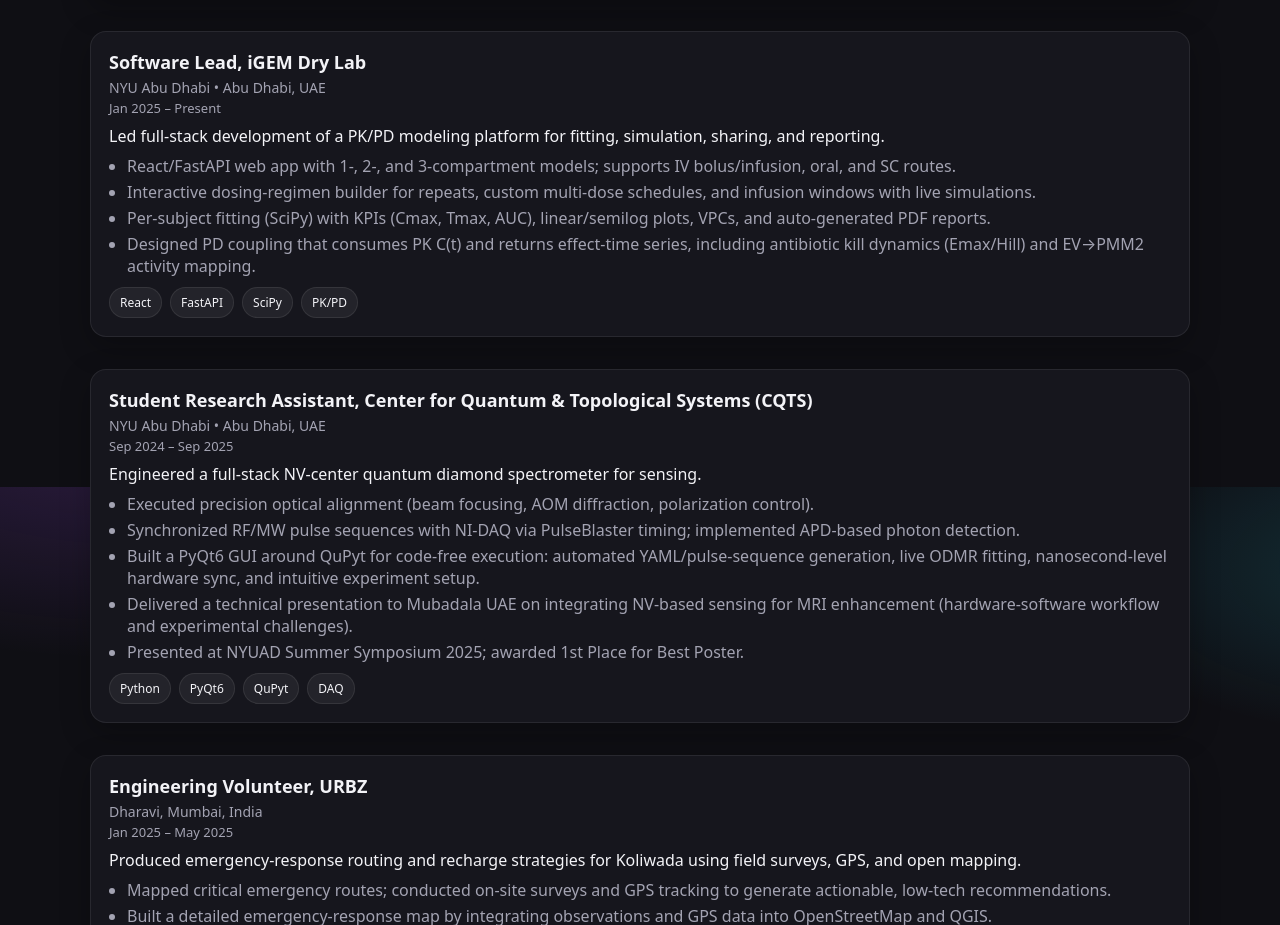
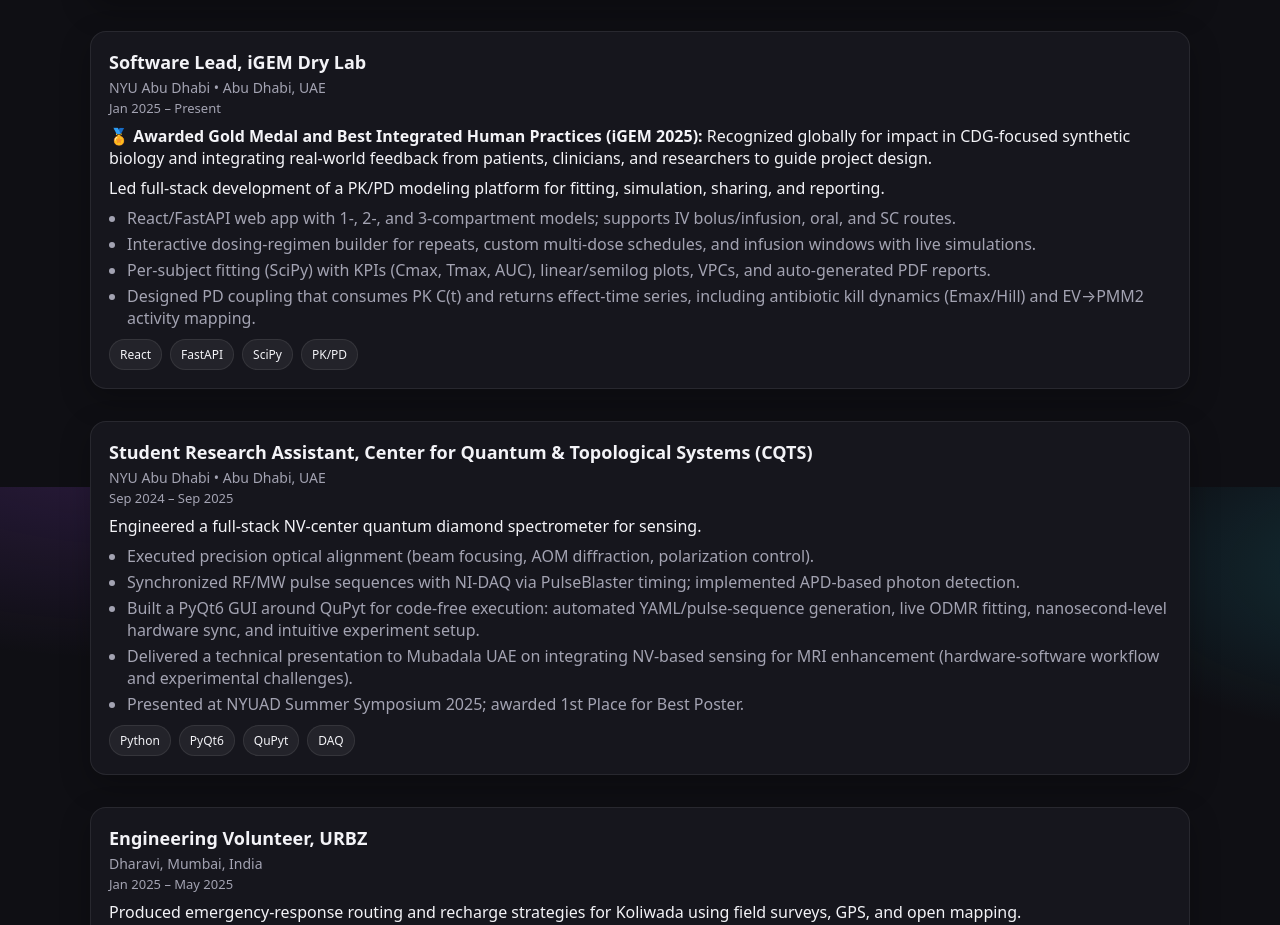
Before and after one commit to Aman-Sunesh/Aman-Sunesh.github.io, a plain HTML site: page index.html in a window 1280 px wide. Shown: the part 1913-2838 px from the top of the page. Drawn offline with nearby package versions, Linux system fonts and the light colour scheme.

Commit message:
Update under Experience Section in index.html

```diff
--- a/index.html
+++ b/index.html
@@ -215,8 +215,9 @@
         <div class="role-sub">NYU Abu Dhabi • Abu Dhabi, UAE</div>
         <div class="role-dates">Jan 2025 – Present</div>
       </header>
-      <p>Led full-stack development of a PK/PD modeling platform for fitting, simulation, sharing, and reporting.</p>
-      <ul class="bullets tight">
+  <p><strong>🏅 Awarded Gold Medal and Best Integrated Human Practices (iGEM 2025):</strong> Recognized globally for impact in CDG-focused synthetic biology and integrating real-world feedback from patients, clinicians, and researchers to guide project design.</p>
+  <p>Led full-stack development of a PK/PD modeling platform for fitting, simulation, sharing, and reporting.</p>
+        <ul class="bullets tight">
         <li>React/FastAPI web app with 1-, 2-, and 3-compartment models; supports IV bolus/infusion, oral, and SC routes.</li>
         <li>Interactive dosing-regimen builder for repeats, custom multi-dose schedules, and infusion windows with live simulations.</li>
         <li>Per-subject fitting (SciPy) with KPIs (Cmax, Tmax, AUC), linear/semilog plots, VPCs, and auto-generated PDF reports.</li>
```
